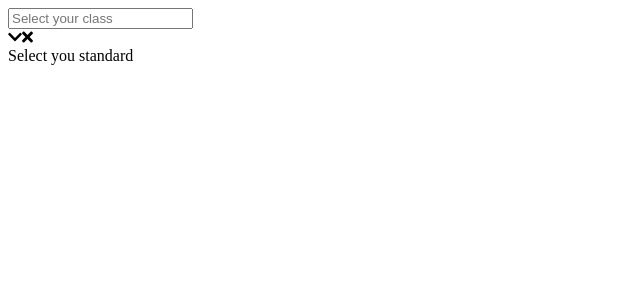
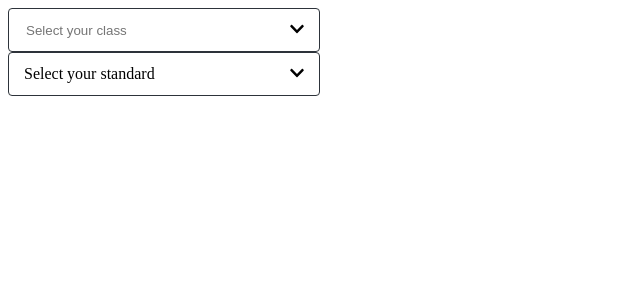
Before and after one commit to mahakmakharia/select-FE-component, a React (Create React App) app: page / in a window 1280 px wide. Shown: the top 300 px of the page, without its empty margins (0-640 px from the left). Built offline with nearby package versions, Linux system fonts and the light colour scheme.

Commit message:
add: input box css

```diff
--- a/src/components/select-box/SelectBox.tsx
+++ b/src/components/select-box/SelectBox.tsx
@@ -2,8 +2,8 @@ import React, { useState, useRef, useEffect } from "react";
 import MultiSelectItem from "./MultiSelectItem";
 import SingleSelectItem from "./SingleSelectItem";
 import { DropDownItem, DropDownItemList } from "../../interfaces/DropDownItem";
-import { FontAwesomeIcon } from "@fortawesome/react-fontawesome";
-import { faChevronDown, faTimes } from "@fortawesome/free-solid-svg-icons";
+import SingleInputBox from "./input-box/SingleInputBox";
+import MultiSelectInputBox from "./input-box/MultiSelectInputBox";
 
 interface SelectBoxProps {
   multiSelect: boolean;
@@ -21,6 +21,7 @@ const SelectBox = ({ multiSelect = false, items }: SelectBoxProps) => {
   const handleClickOutside = (e: any) => {
     if (myRef && !myRef?.current?.contains(e.target)) setOpen(false);
   };
+  const clearSelected = () => setSelected([]);
 
   useEffect(() => {
     document.addEventListener("mousedown", handleClickOutside);
@@ -28,8 +29,12 @@ const SelectBox = ({ multiSelect = false, items }: SelectBoxProps) => {
   });
 
   const handleOnClick = (item: DropDownItem) => {
-    if (!multiSelect) setSelected([item]);
-    else {
+    if (!multiSelect) {
+      let selection: DropDownItemList = [];
+      selection.push(item);
+      setSelected([...selection]);
+      console.log(selected);
+    } else {
       if (!selected.some((current) => current.id === item.id)) {
         setSelected([...selected, item]);
       } else {
@@ -39,6 +44,7 @@ const SelectBox = ({ multiSelect = false, items }: SelectBoxProps) => {
         );
 
         setSelected([...selectionAfterRemoval]);
+        console.log(selected);
       }
     }
   };
@@ -46,32 +52,17 @@ const SelectBox = ({ multiSelect = false, items }: SelectBoxProps) => {
   return (
     <>
       {!multiSelect ? (
-        <div
-          role='button'
-          onKeyPress={() => toggleState()}
-          onClick={() => toggleState()}
-          className='inputField'
-        >
-          <input
-            value={selected.length > 0 ? selected[0].value : undefined}
-            placeholder='Select your class'
-          ></input>
-          <div className='icon'>
-            <FontAwesomeIcon icon={faChevronDown} />
-            <FontAwesomeIcon icon={faTimes} />
-          </div>
-        </div>
+        <SingleInputBox
+          toggleState={toggleState}
+          selected={selected}
+          clearSelected={clearSelected}
+        />
       ) : (
-        <div
-          role='button'
-          onKeyPress={() => toggleState()}
-          onClick={() => toggleState()}
-          className='inputField'
-        >
-          <div>Select you standard</div>
-          {selected?.map((item) => item.value)}
-          <div className='icon'></div>
-        </div>
+        <MultiSelectInputBox
+          toggleState={toggleState}
+          selected={selected}
+          clearSelected={clearSelected}
+        />
       )}
 
       {open ? (
--- /dev/null
+++ b/src/components/select-box/SelectBoxStyles.css
@@ -0,0 +1,23 @@
+input,
+input:focus {
+  outline: none;
+  border: none;
+}
+
+.inputField {
+  display: flex;
+  width: 280px;
+  height: 30px;
+  border: 1px solid #2d333a;
+  border-radius: 4px;
+  padding: 6px 15px;
+}
+
+.customInput {
+  flex-grow: 1;
+  align-self: center;
+}
+
+.icon {
+  align-self: center;
+}
--- /dev/null
+++ b/src/components/select-box/input-box/MultiSelectInputBox.tsx
@@ -0,0 +1,57 @@
+import React from "react";
+
+import { FontAwesomeIcon } from "@fortawesome/react-fontawesome";
+import { faChevronDown, faTimes } from "@fortawesome/free-solid-svg-icons";
+import { DropDownItemList } from "../../../interfaces/DropDownItem";
+
+import "../SelectBoxStyles.css";
+
+interface InputBoxProps {
+  toggleState: () => void;
+  selected: DropDownItemList;
+  clearSelected: () => void;
+}
+
+const MultiSelectInputBox = ({
+  toggleState,
+  selected,
+  clearSelected,
+}: InputBoxProps) => {
+  return (
+    <>
+      <div
+        role='button'
+        onKeyPress={() => toggleState()}
+        onClick={() => toggleState()}
+        className='inputField'
+      >
+        <div className='customInput'>Select your standard</div>
+
+        {selected.length > 0 ? (
+          <div
+            className='icon'
+            role='button'
+            onClick={() => {
+              clearSelected();
+              toggleState();
+            }}
+          >
+            <FontAwesomeIcon icon={faTimes} />
+          </div>
+        ) : (
+          <div
+            className='icon'
+            role='button'
+            onClick={() => {
+              toggleState();
+            }}
+          >
+            <FontAwesomeIcon icon={faChevronDown} />
+          </div>
+        )}
+      </div>
+    </>
+  );
+};
+
+export default MultiSelectInputBox;
--- /dev/null
+++ b/src/components/select-box/input-box/SingleInputBox.tsx
@@ -0,0 +1,61 @@
+import React from "react";
+
+import { FontAwesomeIcon } from "@fortawesome/react-fontawesome";
+import { faChevronDown, faTimes } from "@fortawesome/free-solid-svg-icons";
+import { DropDownItemList } from "../../../interfaces/DropDownItem";
+
+import "../SelectBoxStyles.css";
+
+interface InputBoxProps {
+  toggleState: () => void;
+  selected: DropDownItemList;
+  clearSelected: () => void;
+}
+
+const SingleInputBox = ({
+  toggleState,
+  selected,
+  clearSelected,
+}: InputBoxProps) => {
+  return (
+    <>
+      <div
+        role='button'
+        onKeyPress={() => toggleState()}
+        onClick={() => toggleState()}
+        className='inputField'
+      >
+        <input
+          value={selected[0]?.value}
+          placeholder='Select your class'
+          className='customInput'
+        ></input>
+
+        {selected.length > 0 ? (
+          <div
+            className='icon'
+            role='button'
+            onClick={() => {
+              clearSelected();
+              toggleState();
+            }}
+          >
+            <FontAwesomeIcon icon={faTimes} />
+          </div>
+        ) : (
+          <div
+            className='icon'
+            role='button'
+            onClick={() => {
+              toggleState();
+            }}
+          >
+            <FontAwesomeIcon icon={faChevronDown} />
+          </div>
+        )}
+      </div>
+    </>
+  );
+};
+
+export default SingleInputBox;
```
Also changed, not shown: src/components/select-box/InputBox.tsx (deleted, +0 -7 lines), src/components/select-box/input-box/MultiSelectInputItem.tsx (added, +7 -0 lines).
